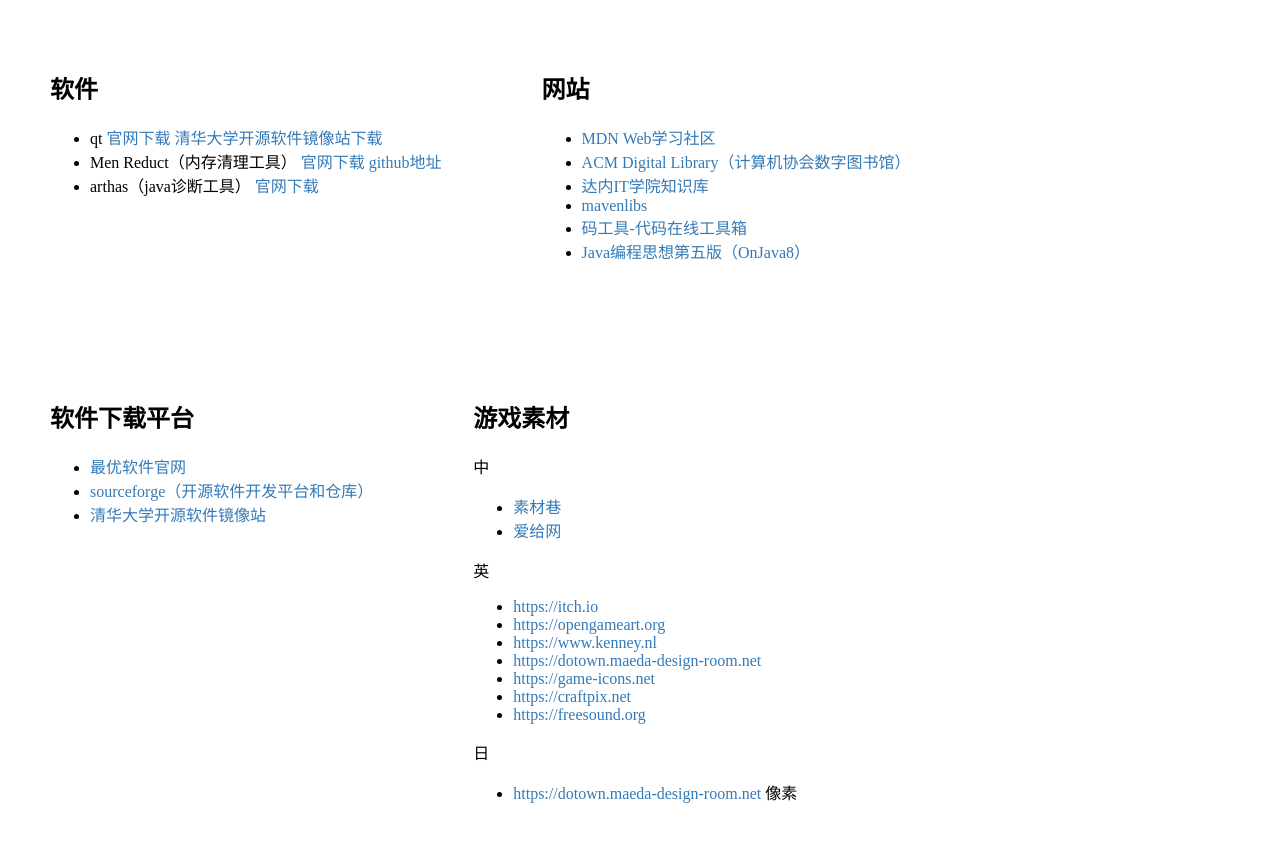
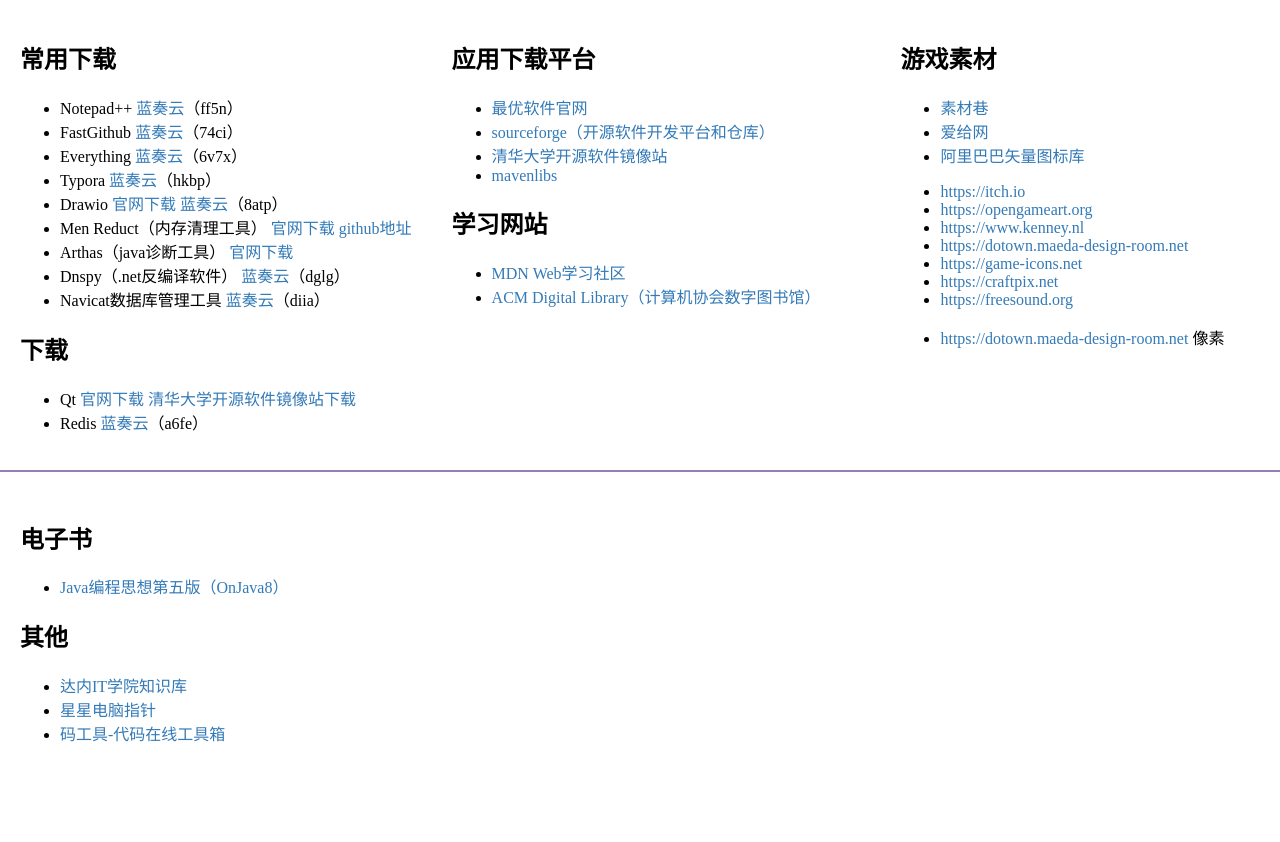
Before and after one commit to baixia03/baixia03.github.io, a plain HTML site: page index.html in a window 1280 px wide. After the commit the page ends 800 px from the top, so only its background shows below. Drawn offline with Linux system fonts and the light colour scheme.

Commit message:
Add files via upload

```diff
--- a/index.html
+++ b/index.html
@@ -14,71 +14,88 @@
     a:hover{
         text-decoration:underline
     }
-    .div-group{
+    body{
+        margin: 0;
+
+    }
+    .box{
+        margin: 20px;
         float: left;
-        margin: 50px;
-    }
-    body{
-        display: flex;
-        align-items: center;
-        justify-content: center;
-        margin: auto 0;
+        position: relative;
     }
 </style>
 
 <body>
-    <div>
-        <div class="div-group" >
-            <h2>软件</h2>
+    <div class="container">
+        <div class="box">
+            <h2>常用下载</h2>
             <ul>
-                <li>qt
-                    <a href="https://download.qt.io/archive/qt/" target="_blank">官网下载</a>
-                    <a href="https://mirrors.tuna.tsinghua.edu.cn/qt/official_releases/online_installers/" target="_blank">清华大学开源软件镜像站下载</a>
+                <li>Notepad++
+                    <a href="https://baixia.lanzoul.com/b01ln7ara" target="_blank">蓝奏云</a>（ff5n）
+                </li>
+                <li>FastGithub
+                    <a href="https://baixia.lanzoul.com/b01ln7e3a" target="_blank">蓝奏云</a>（74ci）
+                </li>
+                <li>Everything
+                    <a href="https://baixia.lanzoul.com/b01ln7ejg" target="_blank">蓝奏云</a>（6v7x）
+                </li>
+                <li>Typora
+                    <a href="https://baixia.lanzoul.com/b01ln8cab" target="_blank">蓝奏云</a>（hkbp）
+                </li>
+                <li>Drawio
+                    <a href="https://www.drawio.com/" target="_blank">官网下载</a>
+                    <a href="https://baixia.lanzoul.com/b01ln7fgj" target="_blank">蓝奏云</a>（8atp）
                 </li>
                 <li>Men Reduct（内存清理工具）
                     <a href="https://www.henrypp.org/product/memreduct" target="_blank">官网下载</a>
                     <a href="https://github.com/henrypp/memreduct/releases" target="_blank">github地址</a>
                 </li>
-                <li>arthas（java诊断工具）
+                <li>Arthas（java诊断工具）
                     <a href="https://arthas.aliyun.com/doc/download.html" target="_blank">官网下载</a>
                 </li>
-
+                <li>Dnspy（.net反编译软件）
+                    <a href="https://baixia.lanzoul.com/b01ln7hhc" target="_blank">蓝奏云</a>（dglg）
+                </li>
+                <li>Navicat数据库管理工具
+                    <a href="https://baixia.lanzoul.com/b01ln8ckb" target="_blank">蓝奏云</a>（diia）
+                </li>
+            </ul>
+            <h2>下载</h2>
+            <ul>
+                <li>Qt
+                    <a href="https://download.qt.io/archive/qt/" target="_blank">官网下载</a>
+                    <a href="https://mirrors.tuna.tsinghua.edu.cn/qt/official_releases/online_installers/" target="_blank">清华大学开源软件镜像站下载</a>
+                </li>
+                <li>Redis
+                    <a href="https://baixia.lanzoul.com/b01ln8faj" target="_blank">蓝奏云</a>（a6fe）
+                </li>
             </ul>
         </div>
-
-        <div class="div-group">
-            <h2>网站</h2>
-            <ul>
-                <li><a href="https://developer.mozilla.org/zh-CN/" target="_blank">MDN Web学习社区</a></li>
-                <li><a href="https://dl.acm.org/" target="_blank">ACM Digital Library（计算机协会数字图书馆）</a></li>
-                <li><a href="https://doc.codeboy.com/" target="_blank">达内IT学院知识库</a></li>
-                <li><a href="https://mavenlibs.com/" target="_blank">mavenlibs</a></li>
-                <li><a href="https://www.matools.com/" target="_blank">码工具-代码在线工具箱</a></li>
-                <li><a href="https://static.kancloud.cn/alex_wsc/java_thinking/1921117/" target="_blank">Java编程思想第五版（OnJava8）</a></li>
-            </ul>
-        </div>
-
-        <div class="div-group">
-            <h2>软件下载平台</h2>
+        <div class="box">
+            <h2>应用下载平台</h2>
             <ul>
                 <li><a href="https://filehippo.com/zh/" target="_blank">最优软件官网</a></li>
                 <li><a href="https://sourceforge.net/" target="_blank">sourceforge（开源软件开发平台和仓库）</a></li>
                 <li><a href="https://mirrors.tuna.tsinghua.edu.cn/" target="_blank">清华大学开源软件镜像站</a></li>
+                <li><a href="https://mavenlibs.com/" target="_blank">mavenlibs</a></li>
+            </ul>
+            <h2>学习网站</h2>
+            <ul>
+                <li><a href="https://developer.mozilla.org/zh-CN/" target="_blank">MDN Web学习社区</a></li>
+                <li><a href="https://dl.acm.org/" target="_blank">ACM Digital Library（计算机协会数字图书馆）</a></li>
+            </ul>
 
-            </ul>
         </div>
+        <div class="box">
 
-
-        <div class="div-group">
+        </div>
+        <div class="box">
             <h2>游戏素材</h2>
-            中
             <ul>
                 <li><a href="http://www.sucaixiang.com/" target="_blank">素材巷</a></li>
                 <li><a href="https://www.aigei.com/" target="_blank">爱给网</a></li>
-
-
+                <li><a href="https://www.iconfont.cn/" target="_blank">阿里巴巴矢量图标库</a></li>
             </ul>
-            英
             <ul>
                 <li><a href="https://itch.io/" target="_blank">https://itch.io</a></li>
                 <li><a href="https://opengameart.org/" target="_blank">https://opengameart.org</a></li>
@@ -88,13 +105,25 @@
                 <li><a href="https://craftpix.net/" target="_blank">https://craftpix.net</a></li>
                 <li><a href="https://freesound.org/" target="_blank">https://freesound.org</a></li>
             </ul>
-            日
             <ul>
                 <li><a href="https://dotown.maeda-design-room.net/" target="_blank">https://dotown.maeda-design-room.net</a> 像素</li>
             </ul>
+        </div>
+        <hr style="width: 100%;" color="#987cb9"/>
+        <div class="box">
+            <h2>电子书</h2>
+            <ul>
+                <li><a href="https://static.kancloud.cn/alex_wsc/java_thinking/1921117/" target="_blank">Java编程思想第五版（OnJava8）</a></li>
+            </ul>
+            <h2>其他</h2>
+            <ul>
+                <li><a href="https://doc.codeboy.com/" target="_blank">达内IT学院知识库</a></li>
+                <li><a href="https://baixia.lanzoul.com/i8VEB1eyea8h" target="_blank">星星电脑指针</a></li>
+                <li><a href="https://www.matools.com/" target="_blank">码工具-代码在线工具箱</a></li>
+            </ul>
+        </div>
 
+    </div>
 
-        </div>
-    </div>
 </body>
 </html>
```
